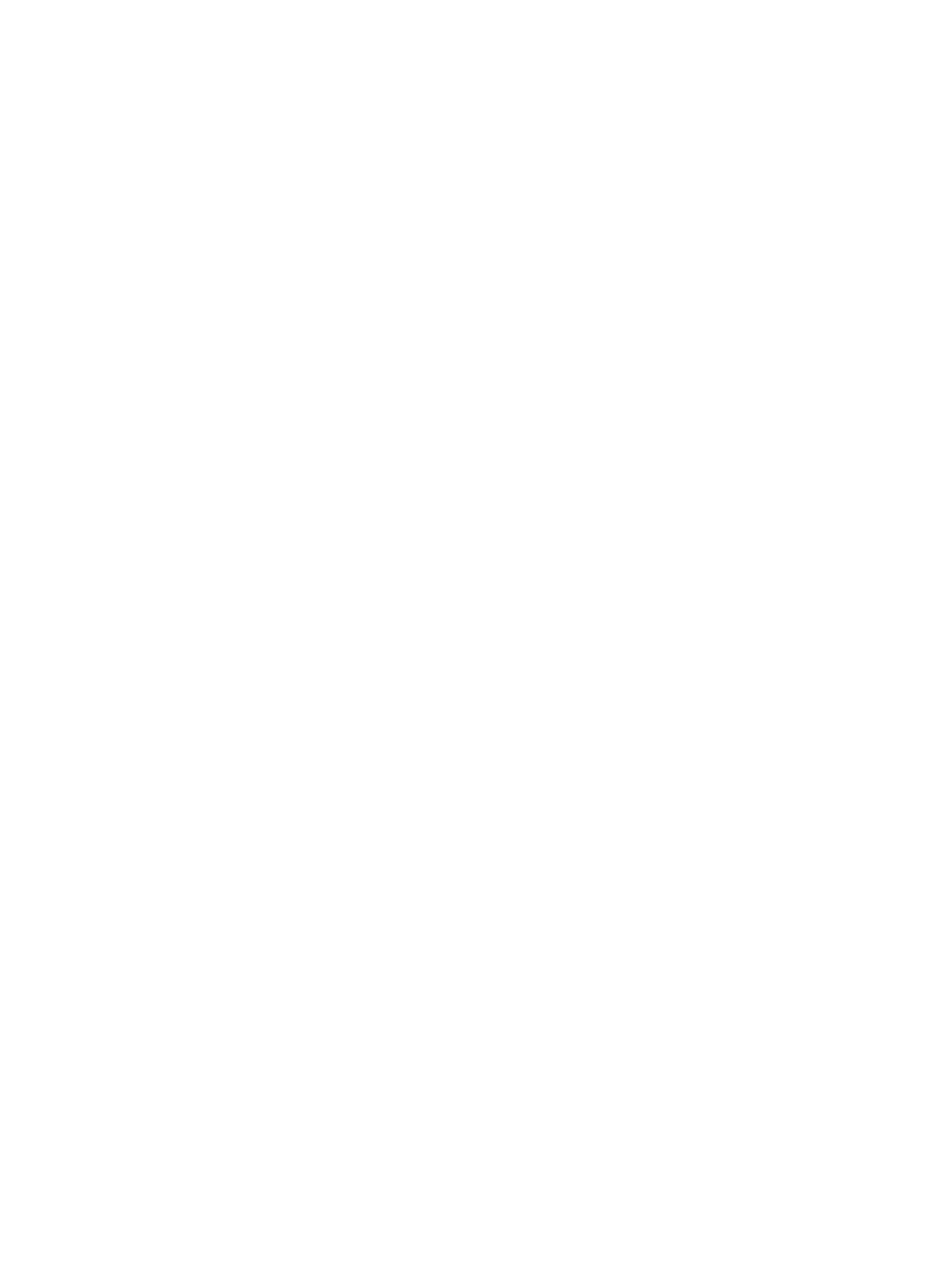
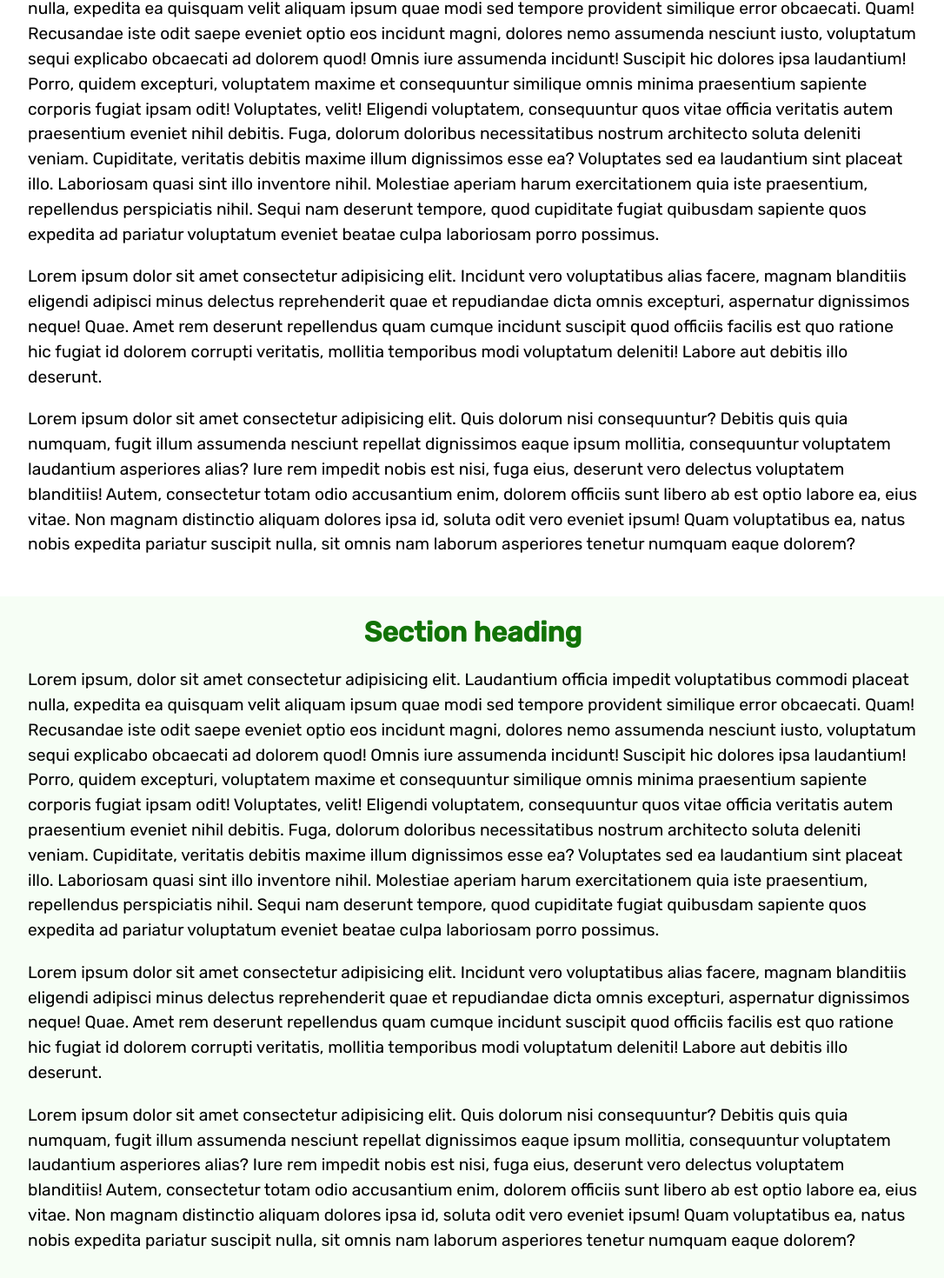
Before and after one commit to alokraop/new-vision-academy, a React (Create React App) app: page / in a window 1280 px wide. Shown: the part 180-1650 px from the top of the page at 87% size, without its empty margins (96-1182 px from the left). Before the commit the page ends 800 px from the top, so only its background shows below. Built offline with nearby package versions, Linux system fonts and the light colour scheme.

Commit message:
Add a text section

```diff
--- a/src/pages/gallery/index.module.scss
+++ b/src/pages/gallery/index.module.scss
@@ -6,9 +6,7 @@
   }
 
   .photosContainer {
-    @media screen and (min-width: 1023px) {
-      max-width: 80vw;
-      margin: 0 auto;
-    }
+    max-width: calc(max(1024px, 80vw));
+    margin: 0 auto;
   }
 }
--- a/src/pages/home/index.module.scss
+++ b/src/pages/home/index.module.scss
@@ -3,3 +3,30 @@
     font-size: 2rem;
   }
 }
+
+.textSection {
+  padding: 25px 0;
+
+  .textWrapper {
+    max-width: calc(max(1024px, 80vw));
+    margin: 0 auto;
+  }
+
+  &:nth-child(even) {
+    background-color: hsl(114, 88%, 98%);
+  }
+
+  h2 {
+    font-size: 2rem;
+    text-align: center;
+    margin-bottom: 25px;
+    color: hsl(114, 88%, 24%);
+    font-weight: bold;
+  }
+
+  p {
+    font-size: 1.2rem;
+    line-height: 1.5;
+    margin-bottom: 20px;
+  }
+}
--- a/src/pages/home/index.tsx
+++ b/src/pages/home/index.tsx
@@ -1,5 +1,43 @@
 import styles from "./index.module.scss";
 
 export function Home() {
-  return <div className={styles.home}></div>;
+  return <div className={styles.home}>
+    <section className={styles.textSection}>
+      <div className={styles.textWrapper}>
+        <h2>Section heading</h2>
+
+        <p>Lorem ipsum, dolor sit amet consectetur adipisicing elit. Laudantium officia impedit voluptatibus commodi placeat nulla, expedita ea quisquam velit aliquam ipsum quae modi sed tempore provident similique error obcaecati. Quam!
+        Recusandae iste odit saepe eveniet optio eos incidunt magni, dolores nemo assumenda nesciunt iusto, voluptatum sequi explicabo obcaecati ad dolorem quod! Omnis iure assumenda incidunt! Suscipit hic dolores ipsa laudantium!
+        Porro, quidem excepturi, voluptatem maxime et consequuntur similique omnis minima praesentium sapiente corporis fugiat ipsam odit! Voluptates, velit! Eligendi voluptatem, consequuntur quos vitae officia veritatis autem praesentium eveniet nihil debitis.
+        Fuga, dolorum doloribus necessitatibus nostrum architecto soluta deleniti veniam. Cupiditate, veritatis debitis maxime illum dignissimos esse ea? Voluptates sed ea laudantium sint placeat illo. Laboriosam quasi sint illo inventore nihil.
+        Molestiae aperiam harum exercitationem quia iste praesentium, repellendus perspiciatis nihil. Sequi nam deserunt tempore, quod cupiditate fugiat quibusdam sapiente quos expedita ad pariatur voluptatum eveniet beatae culpa laboriosam porro possimus.</p>
+
+        <p>Lorem ipsum dolor sit amet consectetur adipisicing elit. Incidunt vero voluptatibus alias facere, magnam blanditiis eligendi adipisci minus delectus reprehenderit quae et repudiandae dicta omnis excepturi, aspernatur dignissimos neque! Quae.
+        Amet rem deserunt repellendus quam cumque incidunt suscipit quod officiis facilis est quo ratione hic fugiat id dolorem corrupti veritatis, mollitia temporibus modi voluptatum deleniti! Labore aut debitis illo deserunt.</p>
+
+        <p>Lorem ipsum dolor sit amet consectetur adipisicing elit. Quis dolorum nisi consequuntur? Debitis quis quia numquam, fugit illum assumenda nesciunt repellat dignissimos eaque ipsum mollitia, consequuntur voluptatem laudantium asperiores alias?
+        Iure rem impedit nobis est nisi, fuga eius, deserunt vero delectus voluptatem blanditiis! Autem, consectetur totam odio accusantium enim, dolorem officiis sunt libero ab est optio labore ea, eius vitae.
+        Non magnam distinctio aliquam dolores ipsa id, soluta odit vero eveniet ipsum! Quam voluptatibus ea, natus nobis expedita pariatur suscipit nulla, sit omnis nam laborum asperiores tenetur numquam eaque dolorem?</p>
+      </div>
+    </section>
+
+    <section className={styles.textSection}>
+      <div className={styles.textWrapper}>
+        <h2>Section heading</h2>
+
+        <p>Lorem ipsum, dolor sit amet consectetur adipisicing elit. Laudantium officia impedit voluptatibus commodi placeat nulla, expedita ea quisquam velit aliquam ipsum quae modi sed tempore provident similique error obcaecati. Quam!
+        Recusandae iste odit saepe eveniet optio eos incidunt magni, dolores nemo assumenda nesciunt iusto, voluptatum sequi explicabo obcaecati ad dolorem quod! Omnis iure assumenda incidunt! Suscipit hic dolores ipsa laudantium!
+        Porro, quidem excepturi, voluptatem maxime et consequuntur similique omnis minima praesentium sapiente corporis fugiat ipsam odit! Voluptates, velit! Eligendi voluptatem, consequuntur quos vitae officia veritatis autem praesentium eveniet nihil debitis.
+        Fuga, dolorum doloribus necessitatibus nostrum architecto soluta deleniti veniam. Cupiditate, veritatis debitis maxime illum dignissimos esse ea? Voluptates sed ea laudantium sint placeat illo. Laboriosam quasi sint illo inventore nihil.
+        Molestiae aperiam harum exercitationem quia iste praesentium, repellendus perspiciatis nihil. Sequi nam deserunt tempore, quod cupiditate fugiat quibusdam sapiente quos expedita ad pariatur voluptatum eveniet beatae culpa laboriosam porro possimus.</p>
+
+        <p>Lorem ipsum dolor sit amet consectetur adipisicing elit. Incidunt vero voluptatibus alias facere, magnam blanditiis eligendi adipisci minus delectus reprehenderit quae et repudiandae dicta omnis excepturi, aspernatur dignissimos neque! Quae.
+        Amet rem deserunt repellendus quam cumque incidunt suscipit quod officiis facilis est quo ratione hic fugiat id dolorem corrupti veritatis, mollitia temporibus modi voluptatum deleniti! Labore aut debitis illo deserunt.</p>
+
+        <p>Lorem ipsum dolor sit amet consectetur adipisicing elit. Quis dolorum nisi consequuntur? Debitis quis quia numquam, fugit illum assumenda nesciunt repellat dignissimos eaque ipsum mollitia, consequuntur voluptatem laudantium asperiores alias?
+        Iure rem impedit nobis est nisi, fuga eius, deserunt vero delectus voluptatem blanditiis! Autem, consectetur totam odio accusantium enim, dolorem officiis sunt libero ab est optio labore ea, eius vitae.
+        Non magnam distinctio aliquam dolores ipsa id, soluta odit vero eveniet ipsum! Quam voluptatibus ea, natus nobis expedita pariatur suscipit nulla, sit omnis nam laborum asperiores tenetur numquam eaque dolorem?</p>
+      </div>
+    </section>
+  </div>;
 }
```
